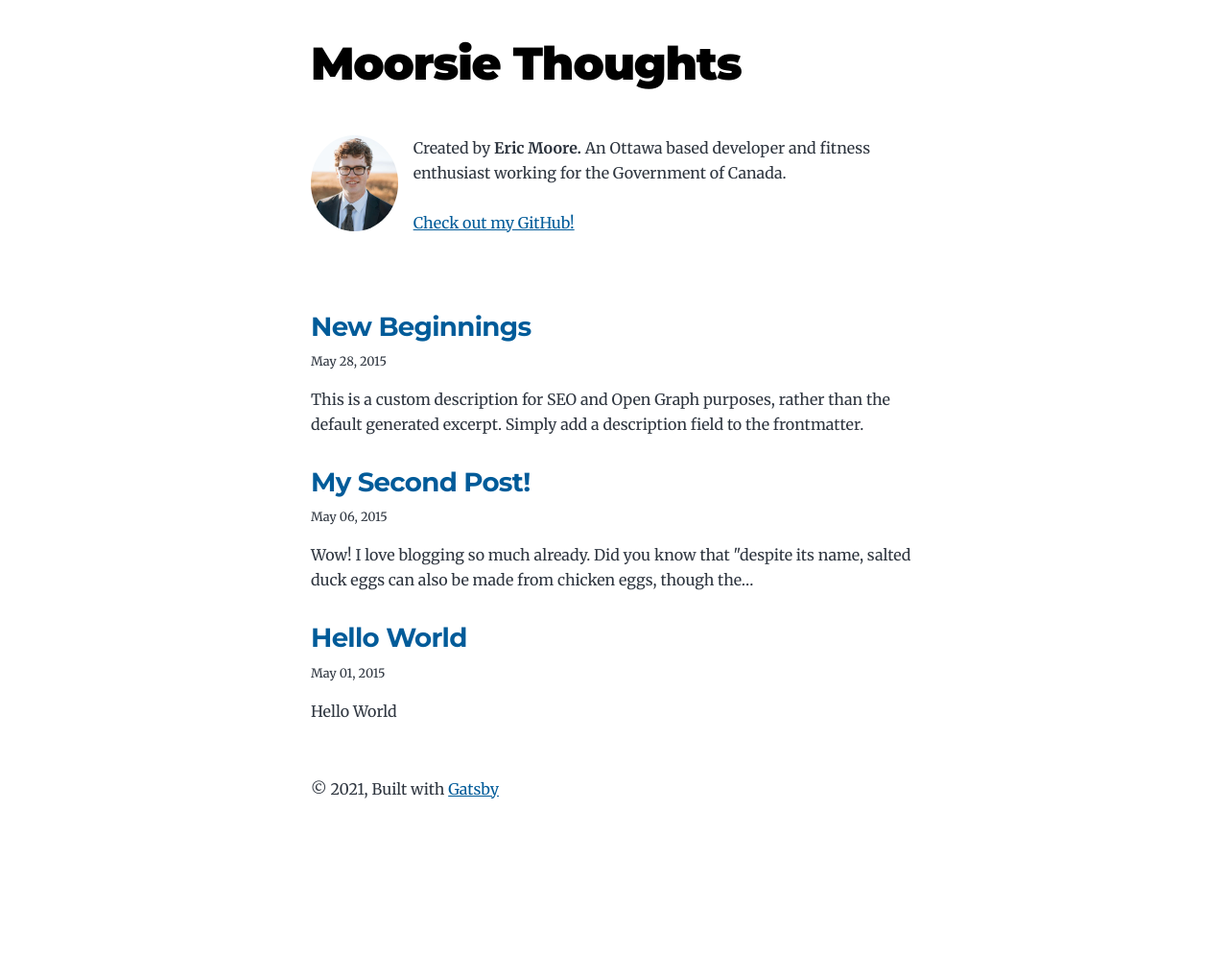
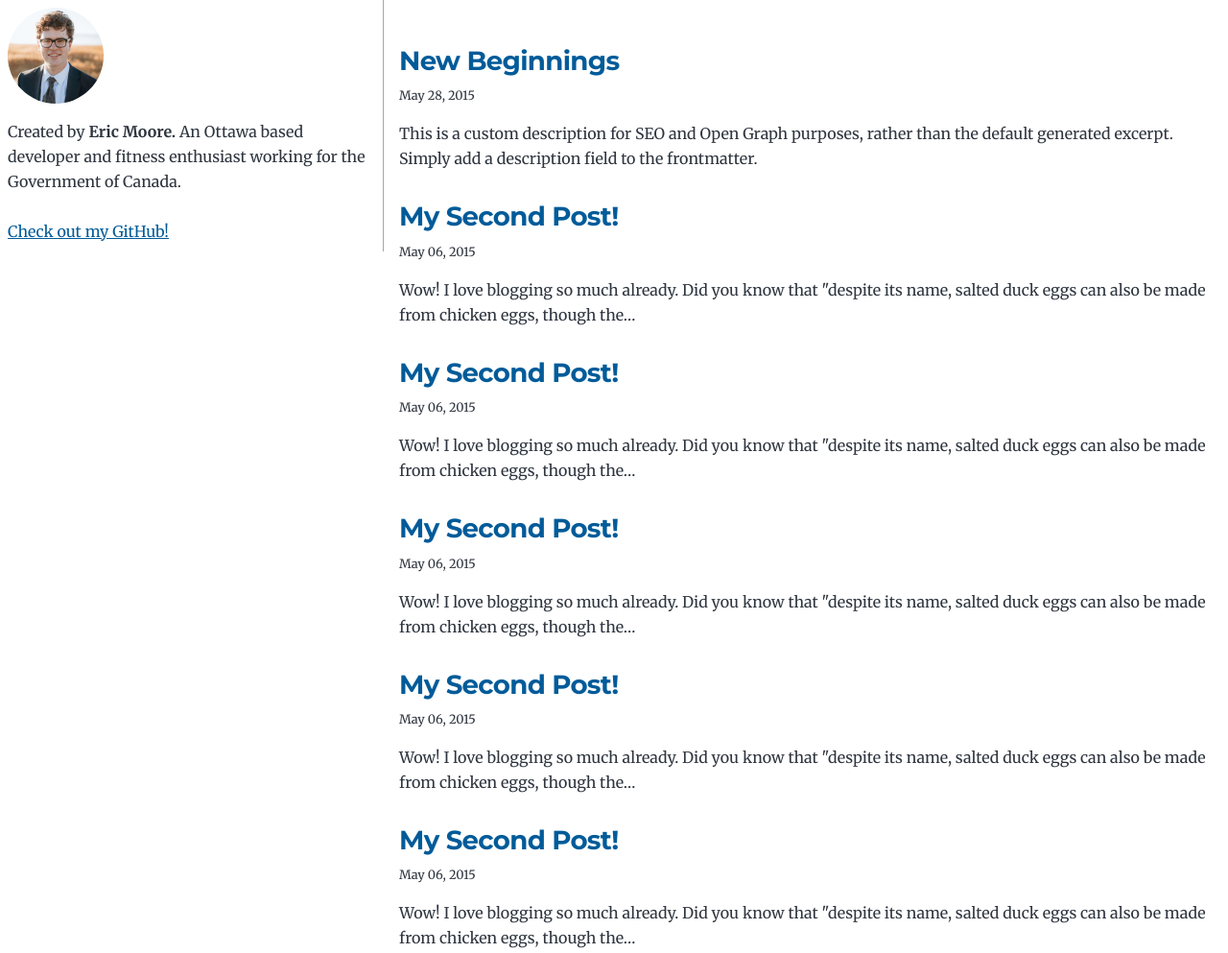
Before and after one commit to ericmoore123/moorsie-blog, a Gatsby site: page / in a window 1280 px wide. Shown: the top 993 px of the page at 96% size. Before the commit the page ends 898 px from the top, so only its background shows below. Built offline with nearby package versions, Linux system fonts and the light colour scheme; Gatsby itself is replaced by a stand-in of ours.

Commit message:
page formatting fixes

```diff
--- /dev/null
+++ b/content/blog/my-second-post copy/index.md
@@ -0,0 +1,13 @@
+---
+title: My Second Post!
+date: "2015-05-06T23:46:37.121Z"
+---
+
+Wow! I love blogging so much already.
+
+Did you know that "despite its name, salted duck eggs can also be made from
+chicken eggs, though the taste and texture will be somewhat different, and the
+egg yolk will be less rich."?
+([Wikipedia Link](https://en.wikipedia.org/wiki/Salted_duck_egg))
+
+Yeah, I didn't either.
--- /dev/null
+++ b/content/blog/my-second-post copy/my-second-post/index.md
@@ -0,0 +1,13 @@
+---
+title: My Second Post!
+date: "2015-05-06T23:46:37.121Z"
+---
+
+Wow! I love blogging so much already.
+
+Did you know that "despite its name, salted duck eggs can also be made from
+chicken eggs, though the taste and texture will be somewhat different, and the
+egg yolk will be less rich."?
+([Wikipedia Link](https://en.wikipedia.org/wiki/Salted_duck_egg))
+
+Yeah, I didn't either.
--- /dev/null
+++ b/content/blog/my-second-post copy/my-second-post/my-second-post/index.md
@@ -0,0 +1,13 @@
+---
+title: My Second Post!
+date: "2015-05-06T23:46:37.121Z"
+---
+
+Wow! I love blogging so much already.
+
+Did you know that "despite its name, salted duck eggs can also be made from
+chicken eggs, though the taste and texture will be somewhat different, and the
+egg yolk will be less rich."?
+([Wikipedia Link](https://en.wikipedia.org/wiki/Salted_duck_egg))
+
+Yeah, I didn't either.
--- /dev/null
+++ b/content/blog/my-second-post copy/my-second-post/my-second-post/my-second-post/index.md
@@ -0,0 +1,13 @@
+---
+title: My Second Post!
+date: "2015-05-06T23:46:37.121Z"
+---
+
+Wow! I love blogging so much already.
+
+Did you know that "despite its name, salted duck eggs can also be made from
+chicken eggs, though the taste and texture will be somewhat different, and the
+egg yolk will be less rich."?
+([Wikipedia Link](https://en.wikipedia.org/wiki/Salted_duck_egg))
+
+Yeah, I didn't either.
--- a/src/components/bio.js
+++ b/src/components/bio.js
@@ -6,7 +6,7 @@
  */
 
 import * as React from "react"
-import { useStaticQuery, graphql } from "gatsby"
+import { useStaticQuery, graphql, Link } from "gatsby"
 import { StaticImage } from "gatsby-plugin-image"
 
 const Bio = () => {
@@ -21,7 +21,7 @@
             summary
           }
           social {
-            twitter
+            github
           }
         }
       }
@@ -31,6 +31,7 @@
   // Set these values by editing "siteMetadata" in gatsby-config.js
   const author = data.site.siteMetadata?.author
   const social = data.site.siteMetadata?.social
+  const title = data.site.siteMetadata?.title
 
   return (
     <div className="bio">
@@ -39,11 +40,14 @@
         layout="fixed"
         formats={["AUTO", "WEBP", "AVIF"]}
         src="../images/profile-pic.png"
-        width={150}
+        width={100}
         height={100}
         quality={95}
         alt="Profile picture"
       />
+      <h1 className="main-heading">
+        <Link to="/">{title}</Link>
+      </h1>
       {author?.name && (
         <p>
           Created by <strong>{author.name}.</strong> {author?.summary || null}
--- a/src/components/layout.js
+++ b/src/components/layout.js
@@ -1,24 +1,24 @@
 import * as React from "react"
-import { Link } from "gatsby"
+// import { Link } from "gatsby"
 
 const Layout = ({ location, title, children }) => {
   const rootPath = `${__PATH_PREFIX__}/`
   const isRootPath = location.pathname === rootPath
   let header
 
-  if (isRootPath) {
-    header = (
-      <h1 className="main-heading">
-        <Link to="/">{title}</Link>
-      </h1>
-    )
-  } else {
-    header = (
-      <Link className="header-link-home" to="/">
-        {title}
-      </Link>
-    )
-  }
+  // if (isRootPath) {
+  //   header = (
+  //     <h1 className="main-heading">
+  //       <Link to="/">{title}</Link>
+  //     </h1>
+  //   )
+  // } else {
+  //   header = (
+  //     <Link className="header-link-home" to="/">
+  //       {title}
+  //     </Link>
+  //   )
+  // }
 
   return (
     <div className="global-wrapper" data-is-root-path={isRootPath}>
--- a/src/style.css
+++ b/src/style.css
@@ -240,19 +240,18 @@
 
 /* Custom classes */
 
-.global-wrapper {
+.global-wrapper main {
   margin: var(--spacing-0) auto;
-  max-width: var(--maxWidth-wrapper);
-  padding: var(--spacing-10) var(--spacing-5);
+  display: flex;
 }
 
 .global-wrapper[data-is-root-path="true"] .bio {
   margin-bottom: var(--spacing-20);
 }
 
-.global-header {
+/* .global-header {
   margin-bottom: var(--spacing-12);
-}
+} */
 
 .main-heading {
   font-size: var(--fontSize-7);
@@ -286,9 +285,20 @@
   font-size: var(--fontSize-2);
 }
 
+/* Bio Styles */
 .bio {
+  position: -webkit-sticky;
+	position: sticky;
+	top: 0;
   display: flex;
+  flex-direction: column;
+  justify-content: left;
   margin-bottom: var(--spacing-16);
+  max-width: 400px;
+  height: 100%;
+  margin-right: var(--spacing-4);
+  padding: var(--spacing-2);
+  border-right: solid rgb(165, 165, 165) 1px;
 }
 
 .bio p {
@@ -297,7 +307,7 @@
 
 .bio-avatar {
   margin-right: var(--spacing-4);
-  margin-bottom: var(--spacing-0);
+  margin-bottom: var(--spacing-4);
   min-width: 50px;
   border-radius: 100%;
 }
```
